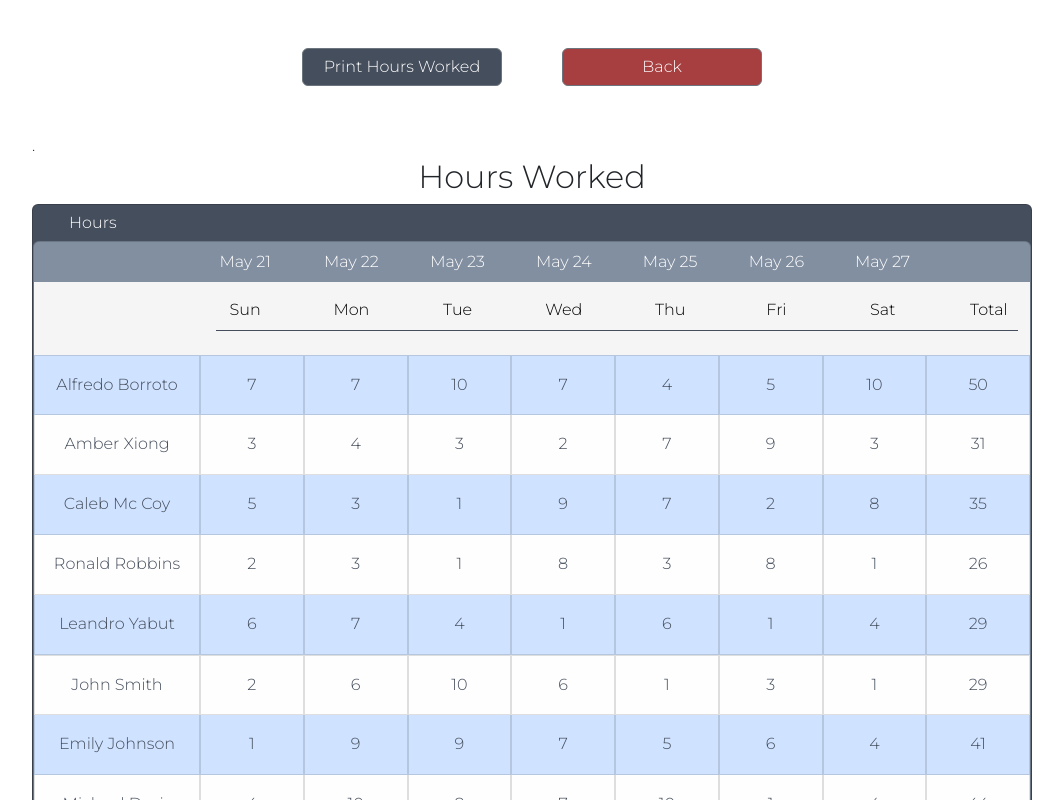
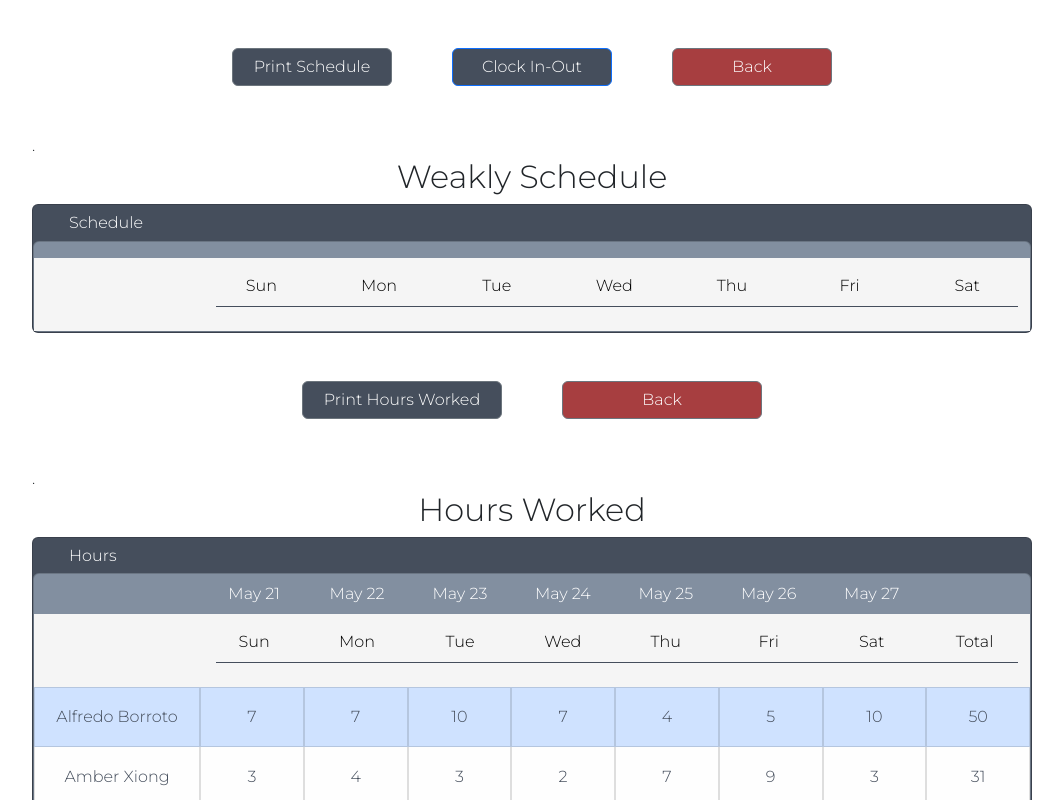
Before and after one commit to LAARC-FSU/HOA-Manager-UI, an Angular app: page /view-schedule in a window 1280 px wide. Shown: the top 800 px of the page, without its empty margins (108-1171 px from the left). Built offline with nearby package versions, Linux system fonts and the light colour scheme.

Commit message:
Made some alignment on the views elements

```diff
--- a/src/app/app.component.html
+++ b/src/app/app.component.html
@@ -1,4 +1,4 @@
 
-<!--<router-outlet></router-outlet>-->
+<router-outlet></router-outlet>
 <!--<clock-in-out-dialog></clock-in-out-dialog>-->
 <worked-hours-view></worked-hours-view>
--- a/src/app/make-schedule/make-schedule.component.ts
+++ b/src/app/make-schedule/make-schedule.component.ts
@@ -20,11 +20,6 @@ export class MakeScheduleComponent implements OnInit {
   };
   weekDaysHeader = ['Sun', 'Mon', 'Tue', 'Wed', 'Thu', 'Fri', 'Sat'];
   @Output() sendSchedule = new EventEmitter;
-  // firstShiftTime: Shift = {id: 'first shift', start: '', end: ''};
-  // secondShiftTime: Shift = {id: 'second shift', start: '', end: ''};
-  // thirdShiftTime: Shift = {id: 'third shift', start: '', end: ''};
-  // timeFrame: Date[] = [];
-  // schedules: {[key:string]: {}[]} = {};
   shifts: string[] = ['off'];
   employees: string[] = [
     'Alfredo Borroto',
@@ -36,6 +31,7 @@ export class MakeScheduleComponent implements OnInit {
     "Emily Johnson",
     "Michael Davis"
   ];
+  employeeName =  '';
 
   constructor(private data: ScheduleService, private router: Router, private datePipe: DatePipe) {
   }
--- a/src/app/reusable-list/reusable-list.component.html
+++ b/src/app/reusable-list/reusable-list.component.html
@@ -2,8 +2,9 @@
   <ng-container *ngFor="let item of items; let i = index; let even = even">
     <li class="list-group-item day"
         [ngClass]="{'list-group-item-primary': even, 'list-group-item-light': !even }"
-        [style.height]="setHeight()"  [style.width]="setWidth()"style="color:#454E5C; border-radius: 0">
-      {{item}}
+        [style.height]="setHeight()"  [style.width]="setWidth()" style="color:#454E5C; border-radius: 0">
+      <div *ngIf="!isMarkup">{{item}}</div>
+      <div *ngIf="isMarkup"><ng-content ></ng-content></div>
     </li>
     <div *ngIf="(i + 1) === initialPgBrk || (i + (initialPgBrk + 1)) % itemsPerPage === 0" class="pageBrk"></div>
   </ng-container>
--- a/src/app/reusable-list/reusable-list.component.ts
+++ b/src/app/reusable-list/reusable-list.component.ts
@@ -8,19 +8,23 @@ import {Component, Input} from '@angular/core';
 export class ReusableListComponent {
   @Input() height = 0; // optional
   @Input() width = 0; // optional
+  @Input() isMarkup = false; //optional
   @Input() items: any[] = [];
   @Input() itemsPerPage = 0; // after the first page, the number of items you can fit on a page
   @Input() initialPgBrk = 0; // the first number of items you can fit in the first page
-  setHeight(){
-    if (this.height > 0){
+  setHeight() {
+    if (this.height > 0) {
       return this.height + 'px';
+    } else {
+      return '';
     }
-    else{ return ''; }
   }
-  setWidth(){
-    if (this.width > 0){
+
+  setWidth() {
+    if (this.width > 0) {
       return this.width + 'px';
+    } else {
+      return '';
     }
-    else{ return ''; }
   }
 }
--- a/src/app/schedule-view/schedule-view.component.html
+++ b/src/app/schedule-view/schedule-view.component.html
@@ -31,13 +31,13 @@
         <div class="row-cols">
           <div class="card" style="background-color: #828FA0; color: white">
 
-            <div class="row my-2 text-center">
+            <div class="row my-2 text-center me-2 ms-1">
               <div class="col-2"></div>
               <span *ngFor="let date of dates" class="col date">{{date}}</span>
             </div>
 
             <div class="row-cols" style="background-color: #F5F5F5; height: fit-content">
-              <div class="row mt-2 text-center">
+              <div class="row mt-2 text-center me-1 ms-1">
                 <div class="col-2"></div>
                 <div *ngFor="let day of weekDaysHeader" class="col my-2" style="color: black"><span>{{day}}</span>
                 </div>
@@ -52,7 +52,7 @@
               <div class="row g-0" style="color: black">
 
               <div class="col">
-                <reusable-list [items] = names [height]="70" [initialPgBrk]=5 [itemsPerPage]=10></reusable-list>
+                <reusable-list [items] = names [height]="70" [width]="170" [initialPgBrk]=5 [itemsPerPage]=10></reusable-list>
               </div>
 
                 <div class="col">
--- a/src/app/worked-hours-view/worked-hours-view.component.html
+++ b/src/app/worked-hours-view/worked-hours-view.component.html
@@ -26,13 +26,13 @@
         <div class="row-cols">
           <div class="card" style="background-color: #828FA0; color: white">
 
-            <div class="row my-2 text-center">
+            <div class="row my-2 text-center ms-1 me-1">
               <div class="col-2"></div>
               <span *ngFor="let date of dates" class="col">{{date}}</span>
             </div>
 
             <div class="row-cols" style="background-color: #F5F5F5; height: fit-content">
-              <div class="row mt-2 text-center">
+              <div class="row mt-2 text-center ms-1 me-1">
                 <div class="col-2"></div>
                 <div *ngFor="let day of weekDaysHeader" class="col my-2" style="color: black"><span>{{day}}</span>
                 </div>
```
